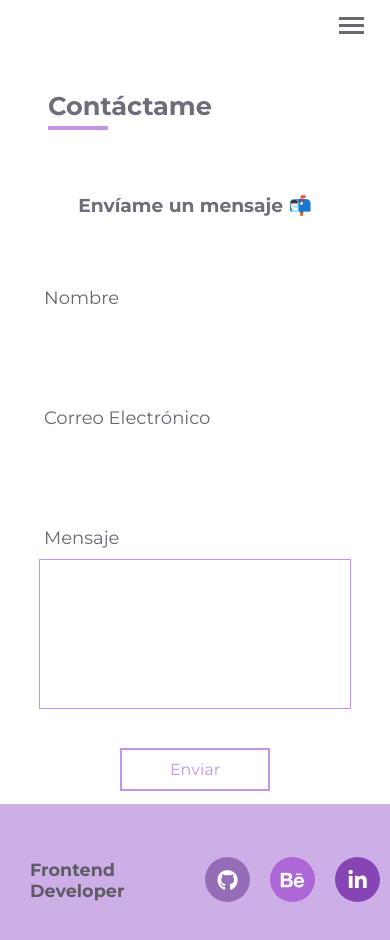
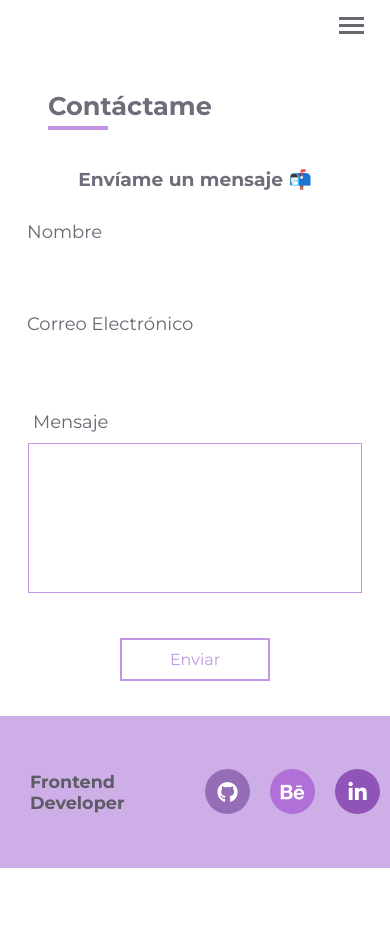
Before and after one commit to nblanco994/portfolio-niyuby-nuxt, a Nuxt app: page /contacto in a window 390 px wide. Shown: the top 940 px of the page. After the commit the page ends 868 px from the top, so only its background shows below. Built offline with nearby package versions, Linux system fonts and the light colour scheme.

Commit message:
Portfolio - Mobile

```diff
--- a/assets/styles/variables.scss
+++ b/assets/styles/variables.scss
@@ -6,8 +6,8 @@
     --text-footer:                    rgb(92, 91, 102);
     --text-header:                    rgb(104, 103, 114);
     --color-github:                   hsl(273, 33%, 57%);
-    --color-behance:                  rgb(174, 103, 214);
-    --color-linkedin:                 rgb(135, 68, 180);
+    --color-behance:                  rgb(177, 111, 216);
+    --color-linkedin:                 rgb(144, 84, 184);
     --background-footer:              rgb(205, 174, 230);
     --line-style:                     rgb(194, 149, 231);
     --color-nuxt-link-active:         rgb(194, 149, 231);
--- a/pages/Portfolio.vue
+++ b/pages/Portfolio.vue
@@ -81,7 +81,7 @@ export default {
 
   .portfolio-headings {
     width: 100%;
-    padding: 3em;
+    padding: 3em 3em .5em 3em;
     h2 {
         font-size: 2.5em;
     }
@@ -92,6 +92,7 @@ export default {
       margin: 0 auto;
       display: flex;
       flex-wrap: wrap;
+
       justify-content: space-around;
       .card {
           width: 300px;
@@ -156,12 +157,17 @@ export default {
      .container {
       justify-content: center;
     }
-    .portfolio, .container {
-      margin-top:-83px;
+    .portfolio {
+      margin-top:-88px;
     }
+     .container {
+      margin-top:-38px;
+     }
     .portfolio-headings {
+      padding-top: 3em;
+      padding-left: 2.1em;
       h2 {
-          font-size: 1.5em;
+        font-size: 1.5em;
       }
   }
   }
--- a/pages/acercade.vue
+++ b/pages/acercade.vue
@@ -101,7 +101,7 @@ export default {
      flex-wrap: wrap;
      padding: 0;
      align-items: right;
-     margin-top: -63px;
+     margin-top: -58px;
       h2 {
         font-size: 1.5em;
       }
--- a/pages/contacto.vue
+++ b/pages/contacto.vue
@@ -275,13 +275,19 @@ import axios from 'axios';
        h2 {
          font-size: 1.5em;
        }
+       h3 {
+        padding-top: 0px;
+       }
        .container-contact {
-         padding: 0;
-         .form {
-           padding: 0;
-           width: 80%;
+         padding-top: 0px;
+         .form, .input-group {
+           padding: 6px;
+           margin-top: 0px;
+           width: 100%;
          }
        }
-
+      .bar {
+        width:100%;
+    }
      }
 </style>
```
Also changed, not shown: 5 other files (tests, documents, lock files or other folders).
